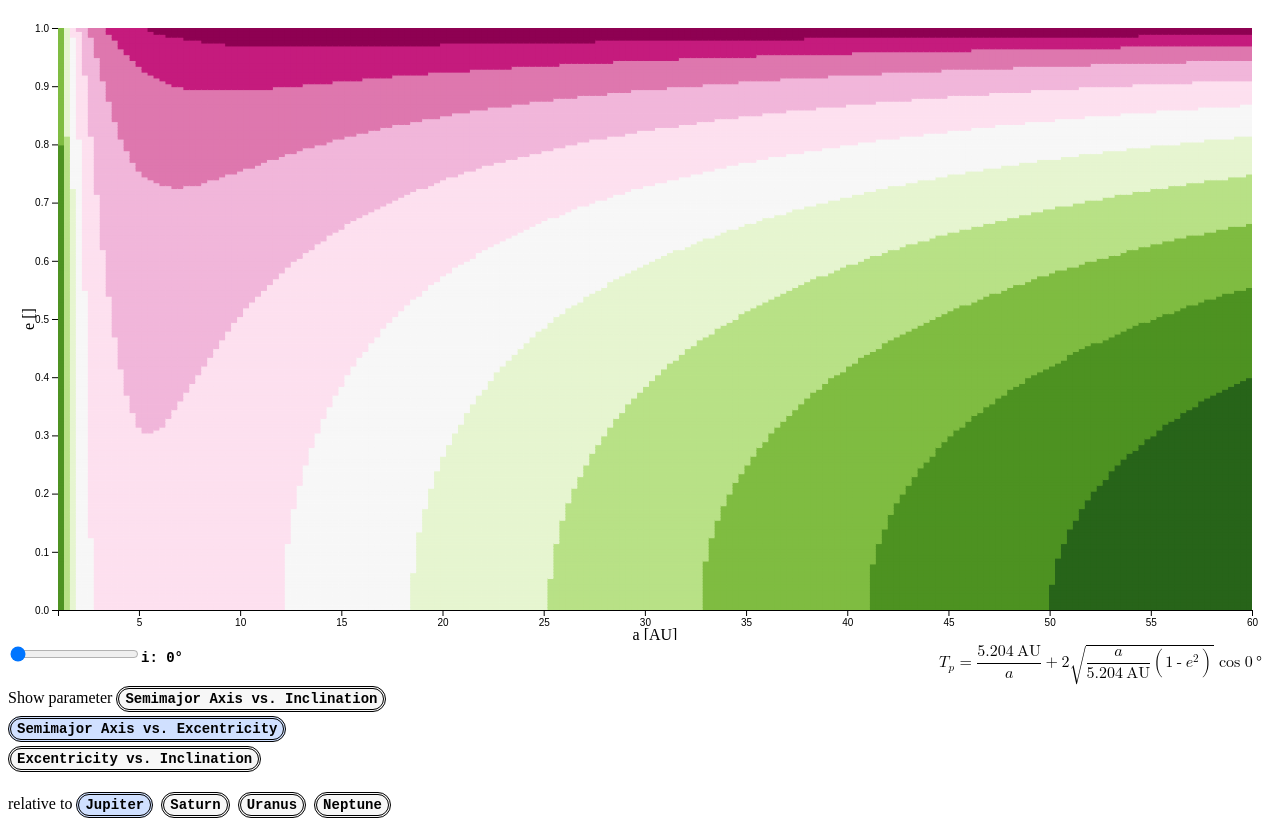
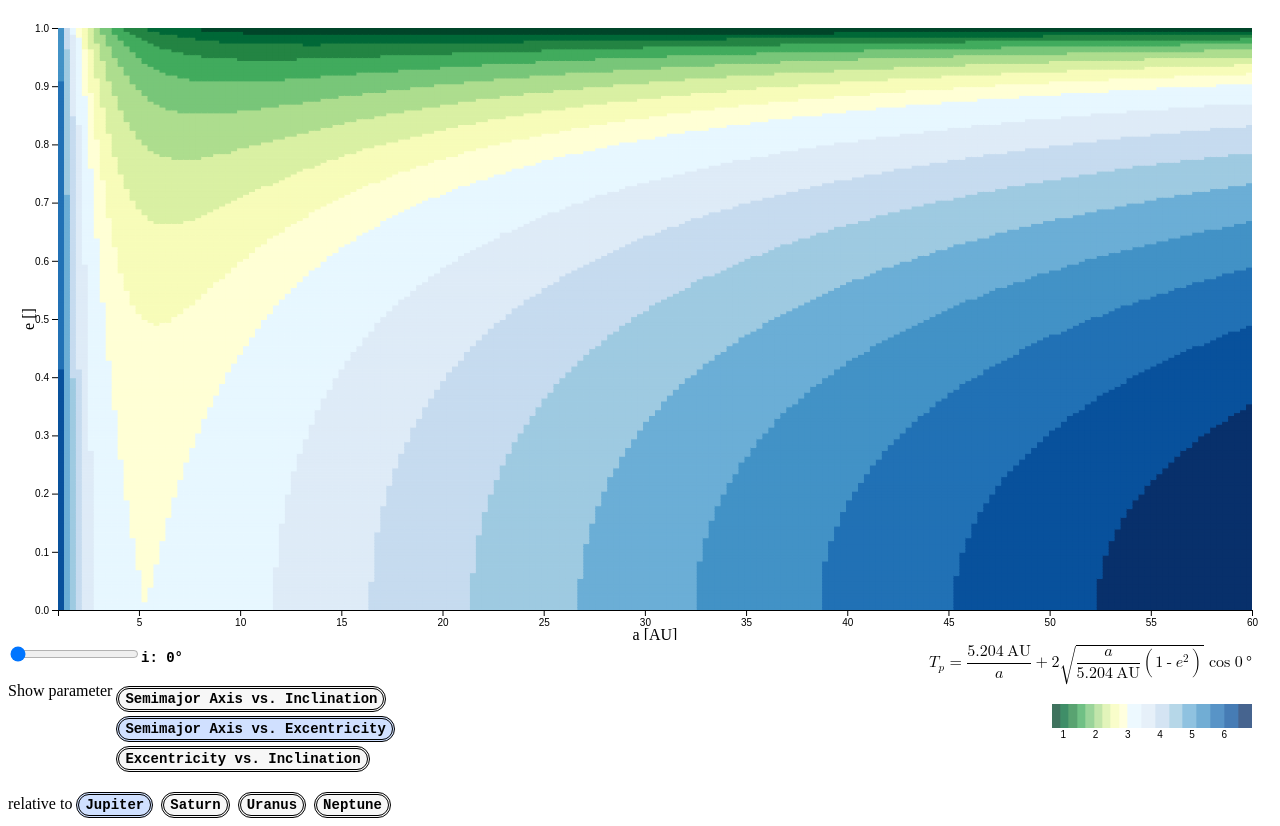
Before and after one commit to ofrohn/Tisserand-parameter, a website: page tisserand2.html in a window 1280 px wide. Drawn offline with nearby package versions, Linux system fonts and the light colour scheme; some packages are replaced by stand-ins of ours.

Commit message:
Second graph feature complete

```diff
--- a/tisserand2.html
+++ b/tisserand2.html
@@ -4,14 +4,17 @@
 <title>Tisserand parameter</title>
 <style>
 
- canvas { position:absolute; top:28px; left: 58px; }
+ canvas#dataplane { position:absolute; top:28px; left: 58px; cursor:crosshair; }
  .line { fill: none; stroke: steelblue; stroke-width: 2px; }
  input[type=button] { display:inline-block; border: 3px double #000; border-radius: 13px; height:26px; background:#f7f7f7; margin: 4px 8px 0 0; }
  input[type=button], label { font: bold 14px monospace; }
  input.selected { background:#d0e0ff; }
  .ctrl { position:relative; }
- #formula { display:inline-block; position:absolute; top:-0px; right:10px; border: 0px solid #f00; z-index:100; }
-
+ #btns { display:inline-block; vertical-align: top; }
+ #formula { display:inline-block; position:absolute; top:0px; right:20px; z-index:100; }
+ #scale { display:inline-block; position:absolute; top:60px; right:20px;  z-index:100; width:200px; height:50px; }
+ #scale canvas { position:absolute; top:0; left:0; }
+ #indicator { position: absolute; z-index:100; }
 </style>
 </head><body>
 <script src="lib/d3.v4.js"></script>
--- a/tisserand2.js
+++ b/tisserand2.js
@@ -21,8 +21,8 @@ var margin = {top: 20, right: 20, bottom: 30, left: 50},
       i: {min: 0, max: Math.PI, def: 0.1, y0:-2.5, y1:6.5, unit:"\u00b0"} // inclination 0...Pi rad
     },
     selected = ["a", "e", "i"],
-    //palette = ["#fff7fb","#ece2f0","#d0d1e6","#a6bddb","#67a9cf","#3690c0","#02818a","#016c59","#014636"];
-    palette = ["#8e0152","#c51b7d","#de77ae","#f1b6da","#fde0ef","#f7f7f7","#e6f5d0","#b8e186","#7fbc41","#4d9221","#276419"];
+    palette1 = ["#004529","#006837","#238443","#41ab5d","#78c679","#addd8e","#d9f0a3","#f7fcb9","#ffffd5"];
+    palette2 = ["#e7f7ff","#deebf7","#c6dbef","#9ecae1","#6baed6","#4292c6","#2171b5","#08519c","#08306b"];
 
 var parnt = "body", node = $("tisserand-chart")
 
@@ -32,7 +32,7 @@ if (node) {
   height = Math.round(node.offsetWidth  / 2)  - margin.top - margin.bottom;
 }
 
-var chart = d3.select(parnt).append("canvas")
+var chart = d3.select(parnt).append("canvas").attr("id", "dataplane")
   .attr("width", width)
   .attr("height", height),
   ctx = chart.node().getContext('2d');
@@ -40,7 +40,8 @@ var chart = d3.select(parnt).append("canvas")
 // set the ranges
 var x = d3.scaleLinear().range([0, width]),
     y = d3.scaleLinear().range([height, 0]),
-    z = d3.scaleQuantize().range(palette);
+    z1 = d3.scaleQuantize().range(palette1),
+    z2 = d3.scaleQuantize().range(palette2);
 
 
 var svg = d3.select(parnt).append("svg")
@@ -50,6 +51,7 @@ var svg = d3.select(parnt).append("svg")
 
 var ctrl = d3.select(parnt).append("div").attr("class", "ctrl");
 
+var indicator = d3.select(parnt).append("div").attr("id", "indicator");
 
 ctrl.append("input").attr("type", "range").attr("min", 0).attr("max", 1).attr("step", 0.05).attr("id", "third").attr("value", 0).on("change", function() {
   update(generate());
@@ -59,15 +61,17 @@ ctrl.append("label").attr("title", "Set " + selected[2]).attr("id", "lblThird").
 ctrl.append("p");
 ctrl.append("span").text("Show parameter ");
 
-ctrl.append("input").attr("type", "button").attr("value", "Semimajor Axis vs. Inclination").attr("id", "ai").on("click", function() {
+ctrl1 = ctrl.append("div").attr("id", "btns");
+
+ctrl1.append("input").attr("type", "button").attr("value", "Semimajor Axis vs. Inclination").attr("id", "ai").on("click", function() {
   setParam(this.id); update(generate());
 });
-ctrl.append("br");
-ctrl.append("input").attr("type", "button").attr("value", "Semimajor Axis vs. Excentricity").attr("id", "ae").on("click", function() {
+ctrl1.append("br");
+ctrl1.append("input").attr("type", "button").attr("value", "Semimajor Axis vs. Excentricity").attr("id", "ae").on("click", function() {
   setParam(this.id); update(generate());
 });
-ctrl.append("br");
-ctrl.append("input").attr("type", "button").attr("value", "Excentricity vs. Inclination").attr("id", "ei").on("click", function() {
+ctrl1.append("br");
+ctrl1.append("input").attr("type", "button").attr("value", "Excentricity vs. Inclination").attr("id", "ei").on("click", function() {
   setParam(this.id); update(generate());
 });
 ctrl.append("p");
@@ -87,7 +91,29 @@ ctrl.append("input").attr("type", "button").attr("value", "Neptune").attr("id",
 });
 
 ctrl.append("div").attr("id", "formula");
-$("formula").innerHTML = "<math display='block' xmlns='http://www.w3.org/1998/Math/MathML' mode='inline' mathsize='small'><msub><mi>T</mi><mi>p</mi></msub><mo>=</mo><mfrac><mi class='frm' id='f_ap'>ap</mi><mi class='frm' id='f_a'>a</mi></mfrac> <mo>+</mo><mn>2</mn><msqrt><mfrac><mi class='frm' id='f_a'>a</mi><mi class='frm' id='f_ap'>ap</mi></mfrac><mo>(</mo><mn>1</mn><mo>-</mo> <msup><mi class='frm' id='f_e'>e</mi><mn>2</mn></msup><mo>)</mo></msqrt><mo>cos</mo> <mi class='frm' id='f_i'>i</mi></math>";
+$("formula").innerHTML = "<math display='block' xmlns='http://www.w3.org/1998/Math/MathML' mathsize='small'><msub><mi>T</mi><mi>p</mi></msub><mo>=</mo><mfrac><mi class='frm' id='f_ap'>ap</mi><mi class='frm' id='f_a'>a</mi></mfrac> <mo>+</mo><mn>2</mn><msqrt><mfrac><mi class='frm' id='f_a'>a</mi><mi class='frm' id='f_ap'>ap</mi></mfrac><mo>(</mo><mn>1</mn><mo>-</mo> <msup><mi class='frm' id='f_e'>e</mi><mn>2</mn></msup><mo>)</mo></msqrt><mo>cos</mo> <mi class='frm' id='f_i'>i</mi></math>";
+
+scale = ctrl.append("div").attr("id", "scale");
+scanvas = scale.append("canvas")
+  .attr("width", 200)
+  .attr("height", 50),
+sctx = scanvas.node().getContext('2d');
+sx = d3.scaleLinear().domain([0, 200]),
+
+chart.on('mousemove', function() {
+  var mouse = d3.mouse(this),
+      mx = mouse[0],
+      my = mouse[1],
+      param = {};
+  param[selected[0]] = x.invert(mx);
+  param[selected[1]] = selected[1] === "i" ? y.invert(my) * Math.PI/180 : y.invert(my);
+  param[selected[2]] = $("third").value * 1;
+  tiss = tisserand(param);
+  d3.select("#indicator").text(Round(tiss, 2)).style("top", px(my + 4)).style("left", px(mx + margin.left + 14));
+});
+
+chart.on('mouseover', function() { d3.select("#indicator").style("display", "block"); });
+chart.on('mouseout', function() { d3.select("#indicator").style("display", "none"); });
 
 hilight();
 update(generate());
@@ -99,7 +125,7 @@ function update(data) {
   data.values.forEach(function(d, i) {
     ctx.beginPath();
     ctx.rect(x(d.x), y(d.y) - dim.dy, dim.w, dim.h);
-    ctx.fillStyle = z(d.t);
+    ctx.fillStyle = heatColor(d.t);
     ctx.fill();
     ctx.closePath();
   });
@@ -142,6 +168,30 @@ function update(data) {
 
   //$("lblSecond").innerHTML = getValue(selected[1], "second");
   $("lblThird").innerHTML = getValue(selected[2], "third");
+
+  sx.range([z1.domain()[0], z2.domain()[1]]);
+  sctx.font = "10px Arial";
+  sctx.textAlign  = "center";
+  sctx.textBaseline = "top";
+  sctx.lineWidth = 1.0;
+
+  sctx.fillStyle = "#fff";
+  sctx.fillRect(0, 0, scanvas.attr("width"), scanvas.attr("height"));
+  for (var i=0; i<=200; i++) {
+    var tiss = sx(i);
+    sctx.strokeStyle = heatColor(tiss);
+    sctx.beginPath();
+    sctx.moveTo(i, 0);
+    sctx.lineTo(i, 24);
+    sctx.stroke();
+    sctx.closePath();
+  };
+  var diff = Math.round((sx.range()[1] - sx.range()[0]) / 5);
+  for (var i = Math.ceil(sx.range()[0]); i<=Math.floor(sx.range()[1]); i+=diff) {
+    sctx.fillStyle = "#000";
+    sctx.fillText(i, sx.invert(i), 26);
+  }
+
 }
 
 function setPlanet(id) {
@@ -214,16 +264,15 @@ function generate() {
   else
     y.domain([l1.min, l1.max]);
 
-  z.domain([d3.min(res.values, function(c) { return c.t; }), d3.max(res.values, function(c) { return c.t; })]);
+  z1.domain([d3.min(res.values, function(c) { return c.t; }), 3]);
+  z2.domain([3, d3.max(res.values, function(c) { return c.t; })]);
 
   return res;
 }
 
-function generatePalette() {
-   var domain = z.domain(),
-       step = (domain[1] - domain[0]) / 12,
-       res = [];
-
+function heatColor(v) {
+   if (v < 3) return z1(v);
+   return z2(v);
 }
 
 function generatePlanet() {
@@ -260,3 +309,4 @@ function tisserand(bdy) {
 
 function Round(x, dg) { return(Math.round(Math.pow(10,dg)*x)/Math.pow(10,dg)); }
 function $(id) { return document.getElementById(id); }
+function px(v) { return v + "px"; }
```
